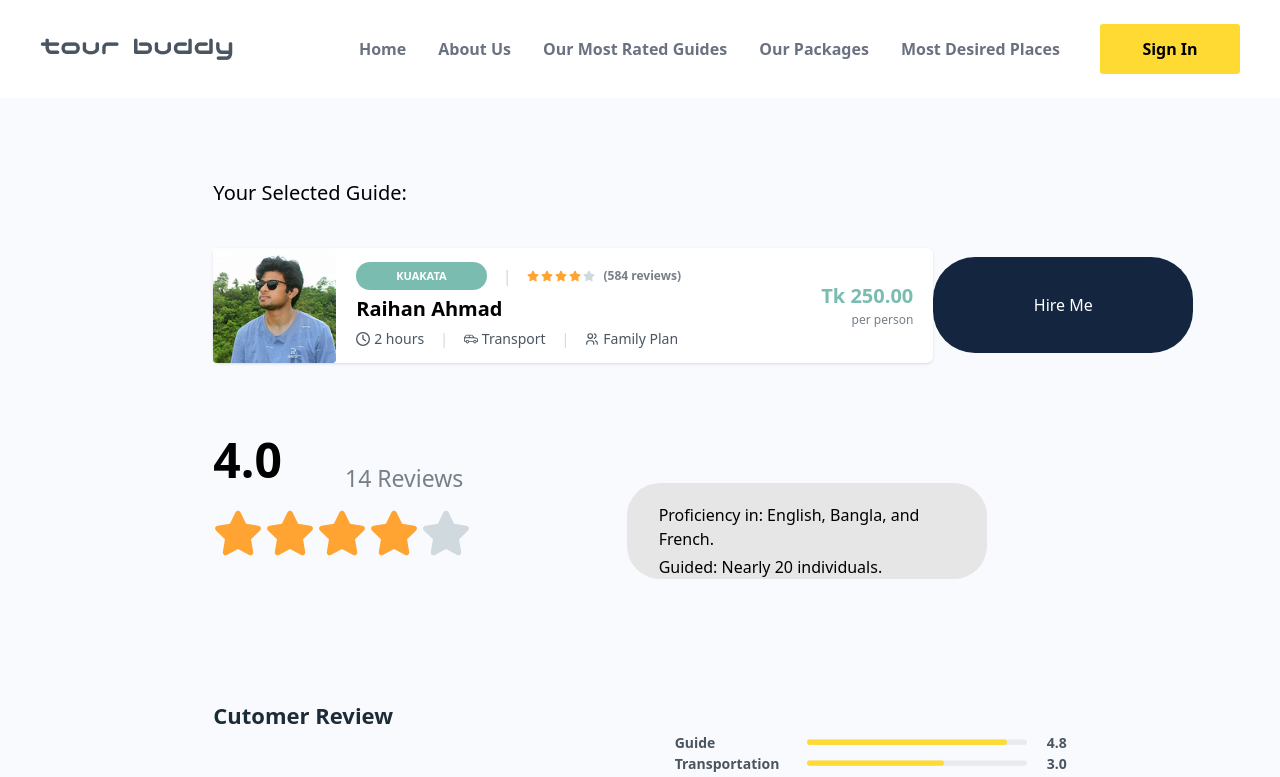
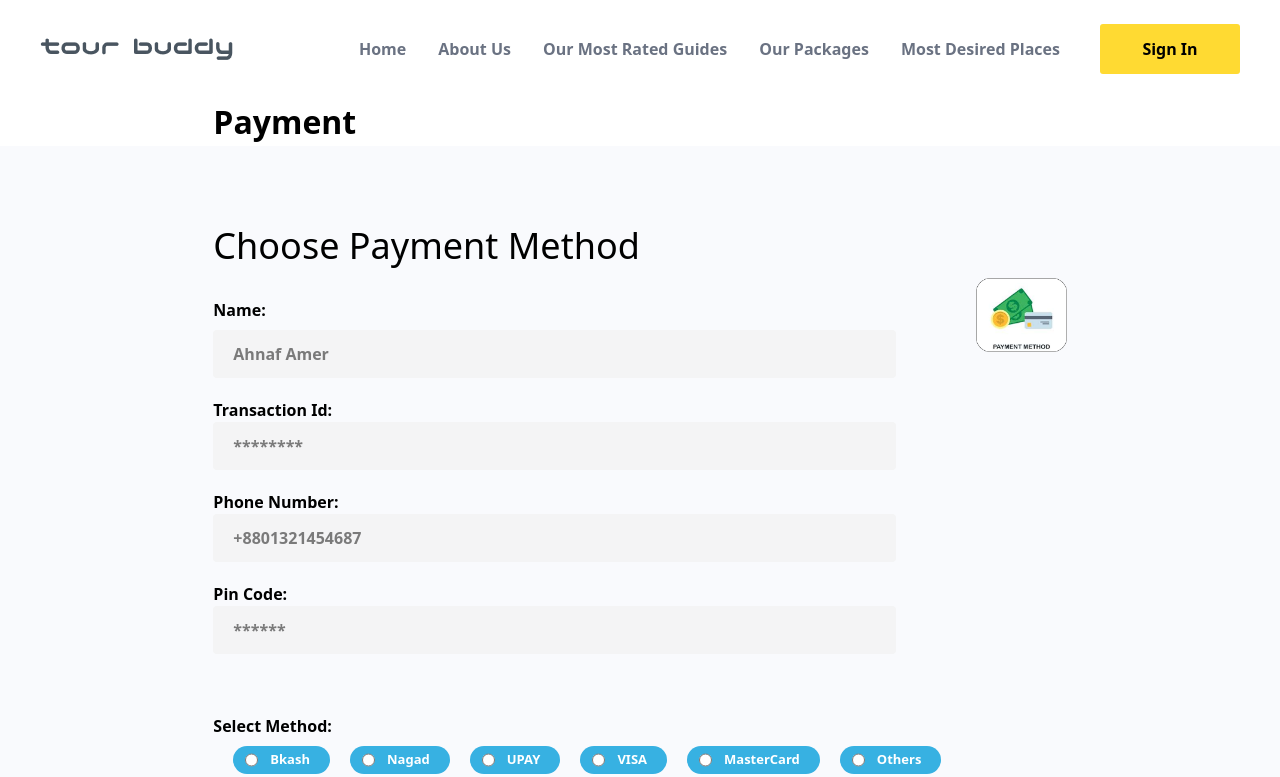
Before and after one commit to tyeasmino/tourBuddy, a React (Vite) app: page / in a window 1280 px wide. Shown: the top 777 px of the page. Built offline with nearby package versions, Linux system fonts and the light colour scheme.

Commit message:
payment footer only

```diff
--- a/src/routes/Index.jsx
+++ b/src/routes/Index.jsx
@@ -9,8 +9,8 @@ const Index = () => {
     <BrowserRouter>
         <Navbar />
         <Routes>
-            <Route path='/' element={<GuideProfilePage />} />
-            <Route path='/payment/' element={<PaymentPage />} />
+            <Route path='/profile' element={<GuideProfilePage />} />
+            <Route path='/' element={<PaymentPage />} />
         </Routes>
     </BrowserRouter>
   )
```
